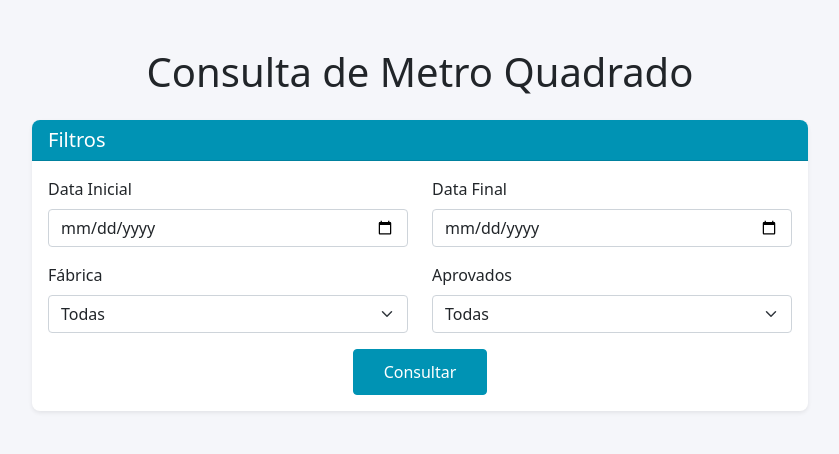
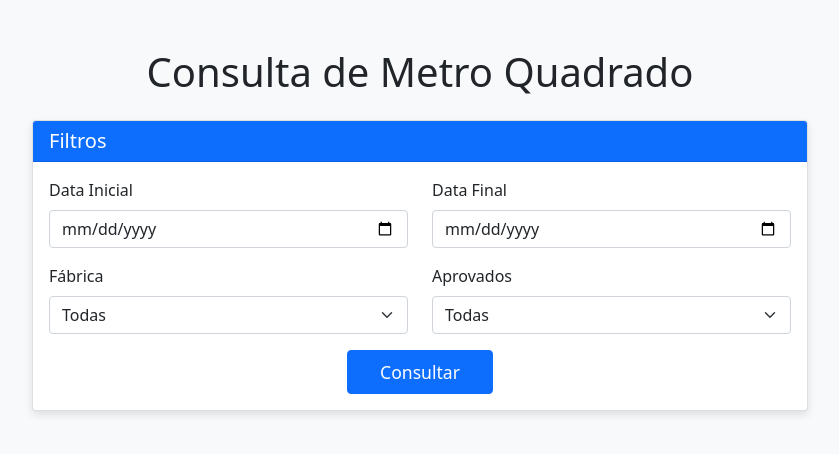
Before and after one commit to LucasDaSilvaFranco/carbon-cars-webapp, a Flask app: template templates/index.html in a window 1280 px wide. Shown: the top 454 px of the page, without its empty margins (220-1059 px from the left). Run offline with Flask 3, Linux system fonts and the light colour scheme; the template is opened without the code that fills it, so the values that code supplies are empty.

Commit message:
Improve UI styling and formatting

```diff
--- a/static/script.js
+++ b/static/script.js
@@ -40,15 +40,15 @@ document.getElementById('consultaForm').addEventListener('submit', function(e) {
                 resultadoInfo.innerHTML = `
                     <p>Período: ${formatarData(data.data_inicio)} a ${formatarData(data.data_fim)}</p>
                     <p>Fábrica: ${data.fabrica}</p>
-                    <p>Aprovados: ${data.resultado_sim.toFixed(2)} m²</p>
-                    <p>Não Aprovados: ${data.resultado_nao.toFixed(2)} m²</p>
+                    <p>Aprovados: <span class="resultado-destaque">${data.resultado_sim.toFixed(2)} m²</span></p>
+                    <p>Não Aprovados: <span class="resultado-destaque">${data.resultado_nao.toFixed(2)} m²</span></p>
                 `;
             } else {
                 resultadoTotal.textContent = `${data.resultado.toFixed(2)} m²`;
                 resultadoInfo.innerHTML = `
                     <p>Período: ${formatarData(data.data_inicio)} a ${formatarData(data.data_fim)}</p>
                     <p>Fábrica: ${data.fabrica}</p>
-                    <p>Status: ${data.aprovacao}</p>
+                    <p>Status: <span class="resultado-destaque">${data.aprovacao}</span></p>
                 `;
             }
         } else {
--- a/static/style.css
+++ b/static/style.css
@@ -1,52 +1,44 @@
 body {
-    background-color: #F5F6FA;
+    background-color: #f8f9fa;
+}
+
+.card {
+    box-shadow: 0 4px 8px rgba(0,0,0,0.1);
+    margin-bottom: 2rem;
+}
+
+.card-header {
+    background-color: #0d6efd;
+    color: white;
+}
+
+#resultadoTotal {
+    color: #0d6efd;
+    font-size: 2.5rem;
+    font-weight: bold;
+    margin: 1.5rem 0;
+}
+
+#resultadoInfo {
+    text-align: center;
+    font-size: 1.1rem;
+}
+
+#resultadoInfo p {
+    margin: 0.5rem 0;
+    color: #495057;
+}
+
+.btn-primary {
+    padding: 0.5rem 2rem;
+    font-size: 1.1rem;
+}
+
+.resultado-destaque {
+    color: #0d6efd;
+    font-weight: bold;
 }
 
 .container {
     max-width: 800px;
 }
-
-.card {
-    box-shadow: 0 0.125rem 0.25rem rgba(0, 0, 0, 0.075);
-    border: none;
-    border-radius: 8px;
-}
-
-.card-header {
-    background-color: #0093B4;
-    color: white;
-    border-radius: 8px 8px 0 0 !important;
-}
-
-.btn-primary {
-    background-color: #0093B4;
-    border-color: #0093B4;
-    padding: 10px 30px;
-}
-
-.btn-primary:hover {
-    background-color: #007a96;
-    border-color: #007a96;
-}
-
-#resultadoTotal {
-    color: #0093B4;
-    font-size: 2.5rem;
-    font-weight: bold;
-}
-
-#resultadoInfo {
-    color: #2C3E50;
-    font-size: 1.1rem;
-    text-align: center;
-    margin-top: 15px;
-}
-
-#resultadoInfo p {
-    margin-bottom: 8px;
-}
-
-.form-control:focus, .form-select:focus {
-    border-color: #0093B4;
-    box-shadow: 0 0 0 0.2rem rgba(0, 147, 180, 0.25);
-}
```
